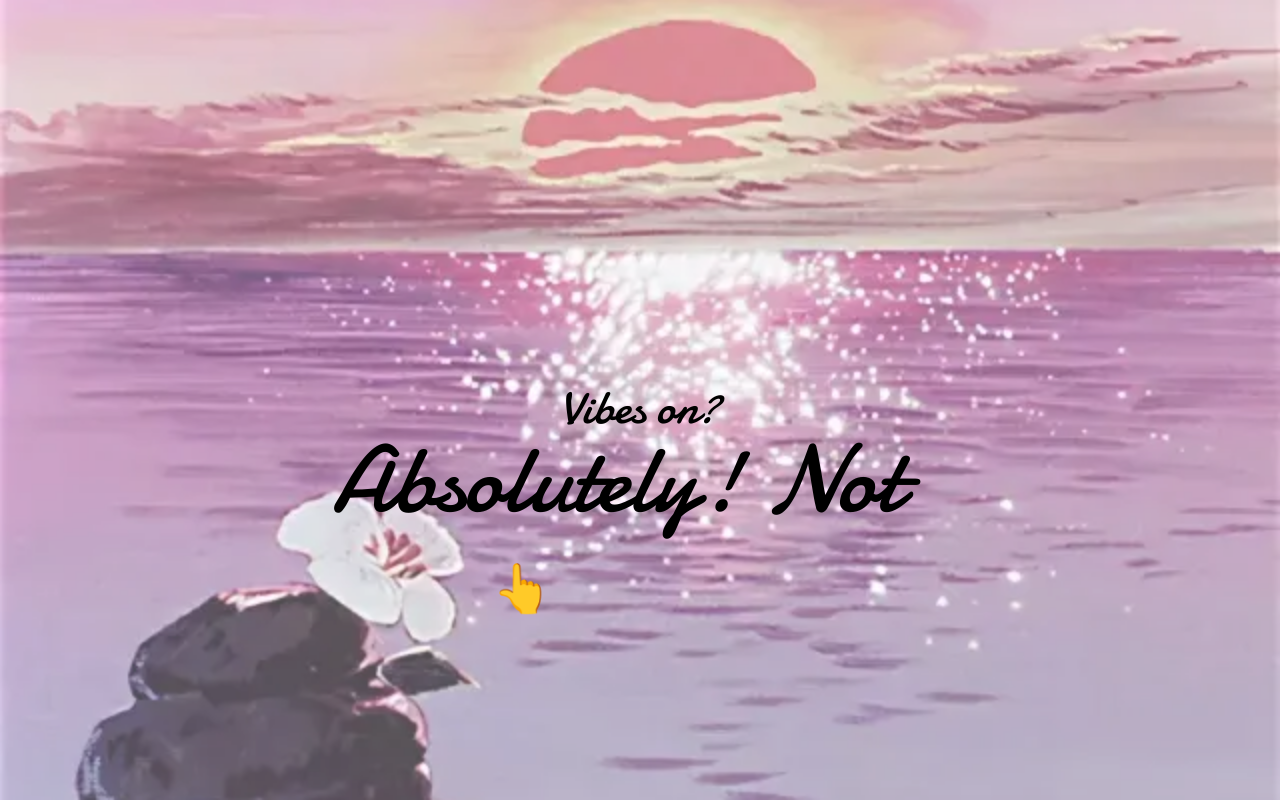
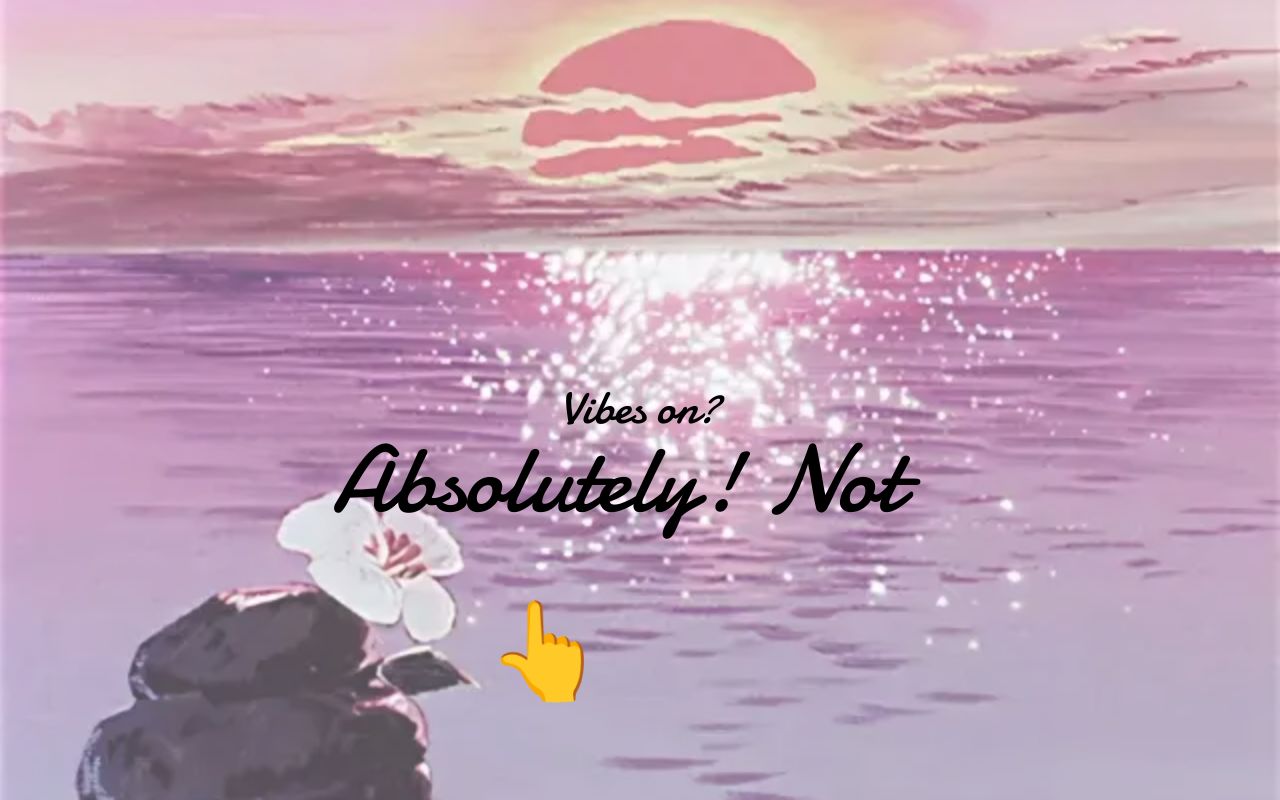
Before and after one commit to dbnapp/dbnapp.github.io, a React (Vite) app: page /vibe-check in a window 1280 px wide. Built offline with nearby package versions, Linux system fonts and the light colour scheme.

Commit message:
fix spacing

```diff
--- a/src/components/VibeCheck/index.tsx
+++ b/src/components/VibeCheck/index.tsx
@@ -6,7 +6,7 @@ import { motion } from "motion/react";
 
 const absoluteButtonAnimateProperties = {
   absolutely: {
-    translateX: "6rem",
+    translateX: "30%",
   },
   not: { translateX: "-14rem", visibility: "hidden", opacity: 0 },
   "": { translateX: "0rem" },
@@ -18,7 +18,7 @@ const notButtonAnimateProperties = {
     visibility: "hidden",
     opacity: 0,
   },
-  not: { translateX: "-14rem" },
+  not: { translateX: "-125%" },
   "": { translateX: "0rem" },
 } as const;
 
@@ -42,10 +42,10 @@ export const VibeCheck = () => {
   return (
     <div className="font-[Damion] mt-96 flex flex-col items-center justify-center">
       <div className="text-3xl md:text-5xl">Vibes on?</div>
-      <div className="relative flex gap-6">
+      <div className="relative text-5xl md:text-8xl flex gap-6">
         <motion.button
           key="absolutely-button"
-          className="text-5xl md:text-8xl"
+          className=""
           animate={{
             ...absoluteButtonAnimateProperties[choiceSelected],
           }}
@@ -104,7 +104,7 @@ export const VibeCheck = () => {
         </motion.button>
         <motion.button
           key="not-button"
-          className=" text-5xl md:text-8xl"
+          className=""
           animate={{
             ...notButtonAnimateProperties[choiceSelected],
           }}
@@ -141,9 +141,9 @@ export const VibeCheck = () => {
         {/* pointer animates separately between moving between options and repeatedly up and down, thus two divs */}
         <motion.div
           key="pointer"
-          className="absolute top-24"
+          className="absolute top-12 md:top-24"
           animate={{
-            left: currentButtonFocus === "absolutely" ? "10rem" : "30rem",
+            left: currentButtonFocus === "absolutely" ? "25%" : "80%",
             visibility: choiceSelected ? "hidden" : "visible",
             opacity: choiceSelected ? 0 : 1,
           }}
@@ -155,7 +155,7 @@ export const VibeCheck = () => {
           }}
         >
           <motion.div
-            className="text-5xl pointer-events-none"
+            className=" pointer-events-none"
             animate={{
               translateY: ["0%", "100%"],
             }}
@@ -163,9 +163,6 @@ export const VibeCheck = () => {
               repeat: Infinity,
               repeatType: "mirror",
               duration: 0.75,
-            }}
-            style={{
-              left: currentButtonFocus === "absolutely" ? "10rem" : "30rem",
             }}
           >
             👆
```
